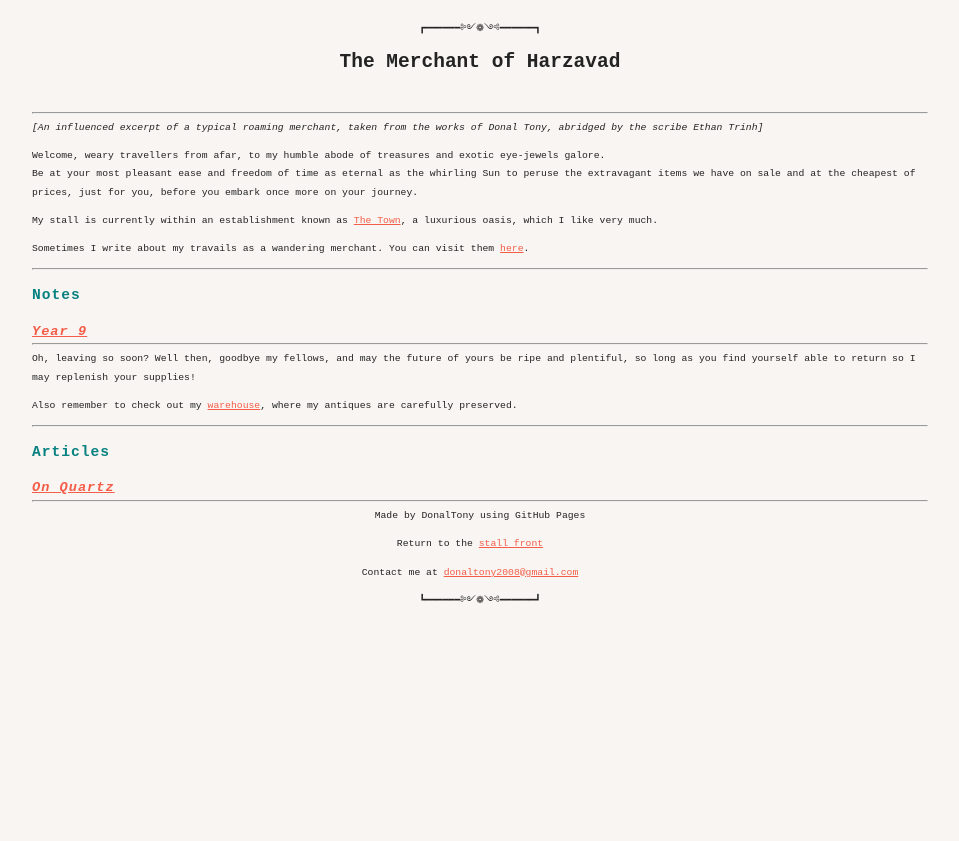
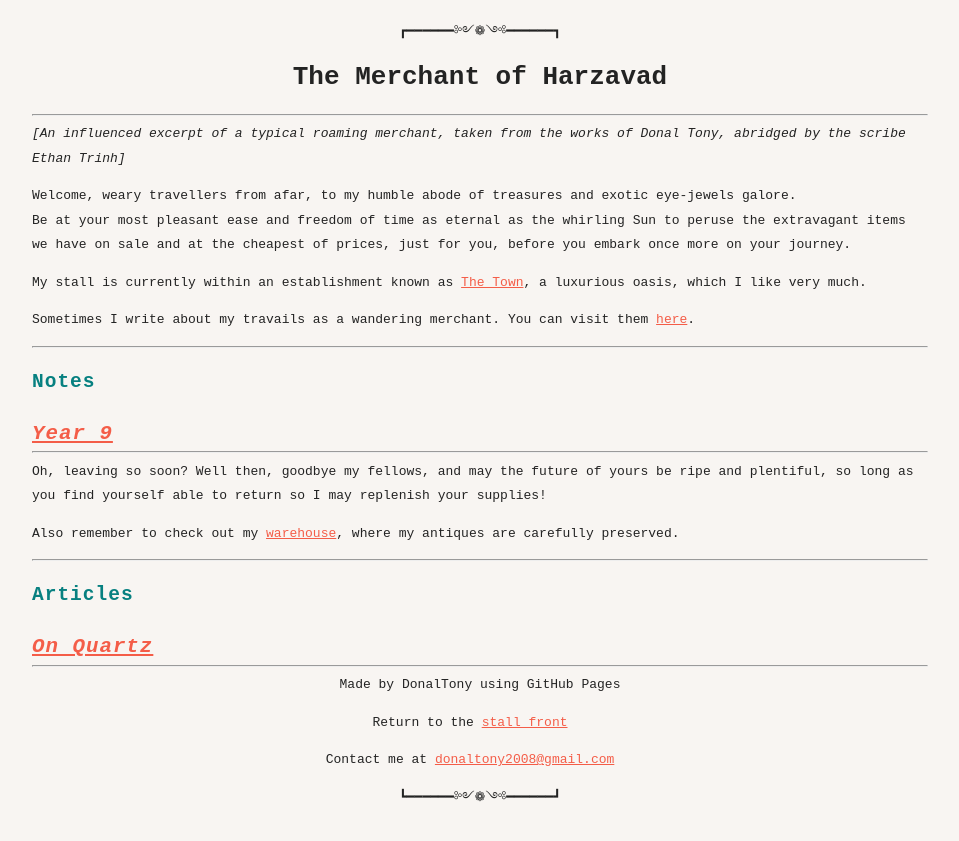
Before and after one commit to dvaraka/the-merchant, a Jekyll site: the page built from index.md, in a window 1280 px wide. Shown: the top 841 px of the page, without its empty margins (160-1119 px from the left). Built offline with Jekyll 4.4.1, drawn with Linux system fonts in a browser that asks for light colours; our own code applies the rules of GitHub Pages for plain Markdown files.

Commit message:
Update main.css

```diff
--- a/assets/css/main.css
+++ b/assets/css/main.css
@@ -7,7 +7,7 @@ html {
 }
 
 body {
-	font: 75% monospace;
+	font: 100% monospace;
 	line-height: 1.88889;
 	color: #232323;
 	margin: 0;
@@ -19,7 +19,7 @@ p {
 }
 
 h2 {
-	font: bold normal 1.4m monospace;
+	font: bold normal 1.6m monospace;
 	letter-spacing: 1px;
 	margin-bottom: 0;
 	color: #078080;
@@ -27,7 +27,7 @@ h2 {
 }
 
 h3 {
-	font: italic normal 1.4em monospace;
+	font: italic normal 1.6em monospace;
 	letter-spacing: 1px;
 	margin-bottom: 0;
 	color: #078080;
@@ -35,7 +35,7 @@ h3 {
 }
 
 h4 {
-	font: italic normal 1.2em monospace;
+	font: italic normal 1.4em monospace;
 	letter-spacing: 1px;
 	margin-bottom: 0;
 	color: #078080;
```
